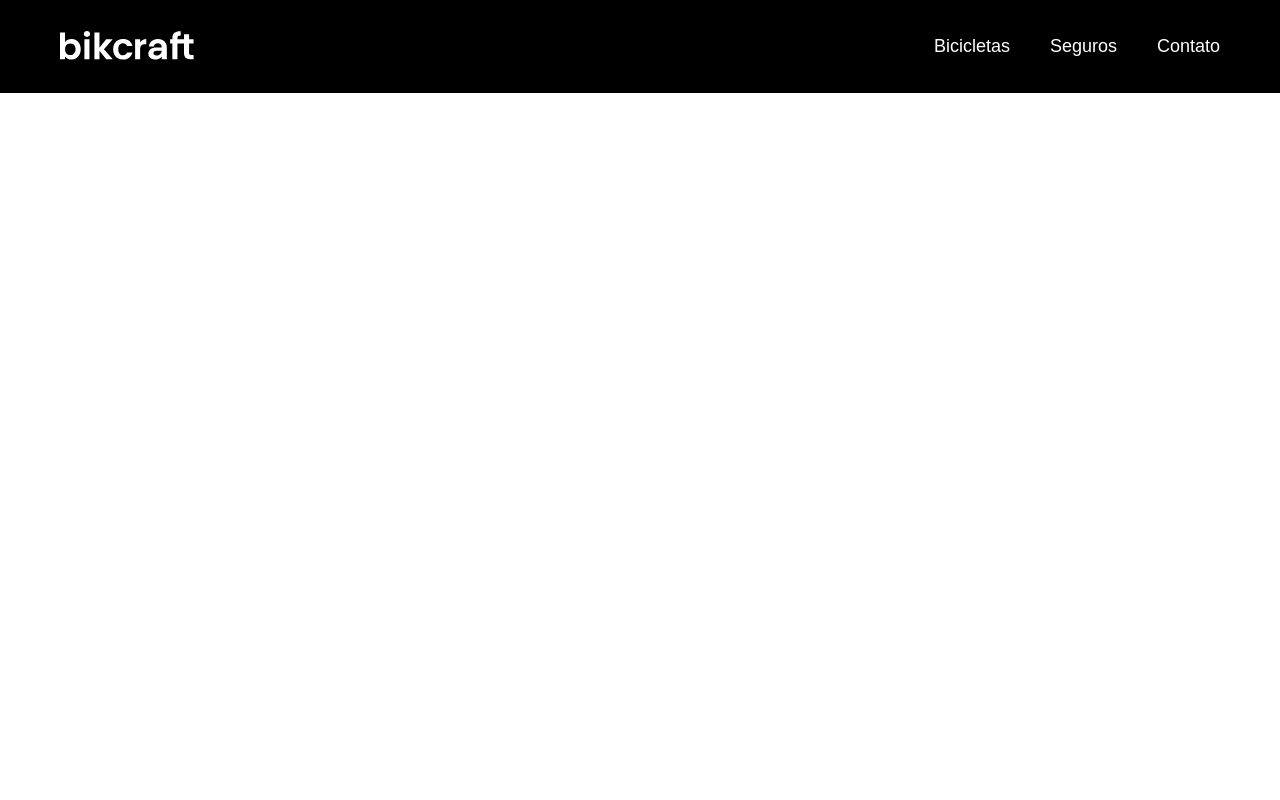
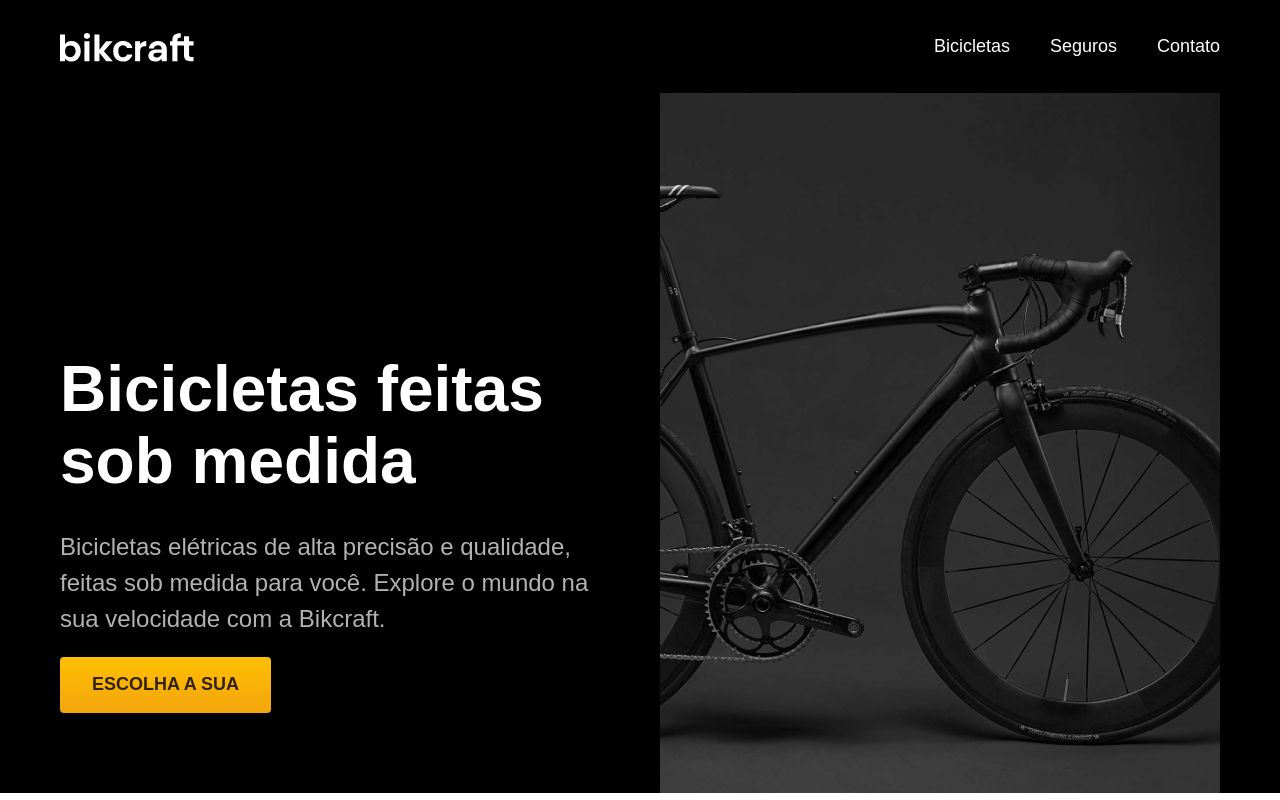
Before and after one commit to CaioBucciarelli/bikcraft, a plain HTML site: page index.html in a window 1280 px wide. Drawn offline with Linux system fonts and the light colour scheme.

Commit message:
introducao-html-e-css

```diff
--- a/css/style.css
+++ b/css/style.css
@@ -3,14 +3,25 @@ body {
   font-family: Arial, Helvetica, sans-serif;
 }
 
+h1,
+ul,
+p {
+  margin: 0px;
+}
+
 ul {
-  margin: 0px;
   padding: 0px;
   list-style: none;
 }
 
 a {
   text-decoration: none;
+  color: inherit;
+}
+
+img {
+  max-width: 100%;
+    display: block;
 }
 
 .header-bg {
@@ -89,3 +100,59 @@ a {
     font-size: 14px;
   }
 }
+
+.introducao-bg {
+  background: #000;
+  color: #fff;
+}
+
+.introducao {
+  display: grid;
+  grid-template-columns: 1fr 1fr;
+  gap: 0px 40px;
+  box-sizing: border-box;
+  max-width: 1200px;
+  padding-left: 20px;
+  padding-right: 20px;
+  margin-left: auto;
+  margin-right: auto;
+}
+
+.introducao-conteudo {
+  align-self: end;
+  padding-bottom: 80px;
+}
+
+.introducao h1 {
+  margin-bottom: 32px;
+  font-size: 64px;
+  line-height: 1.125;
+}
+
+.introducao h1 span {
+  color: #fb0;
+}
+
+.introducao p {
+  margin-bottom: 20px;
+  font-size: 24px;
+  line-height: 1.5;
+  color: #b2b2b2;
+}
+
+.introducao a {
+  display: inline-block;
+  padding: 16px 32px;
+  background: linear-gradient(#ffbf00, #f2a50c);
+  border-radius: 4px;
+  box-shadow: 0 1px 2px rgba(0,0,0,.1);
+  text-transform: uppercase;
+  color: #320;
+  font-size: 18px;
+  line-height: 1.33;
+  font-weight: bold;
+}
+
+.introducao a:hover {
+  background: linear-gradient(#ffb60d, #e59317);
+}
--- a/index.html
+++ b/index.html
@@ -23,6 +23,17 @@
         </nav>
       </div>
     </header>
+
+    <main class="introducao-bg">
+      <div class="introducao">
+        <div class="introducao-conteudo">
+          <h1>Bicicletas feitas sob medida<span><div class=""></div></span></h1>
+          <p>Bicicletas elétricas de alta precisão e qualidade, feitas sob medida para você. Explore o mundo na sua velocidade com a Bikcraft.</p>
+          <a href="./bicicletas">Escolha a sua</a>
+        </div>
+        <img src="./img/fotos/introducao.jpg" alt="Bicicleta elétrica preta.">
+      </div>
+    </main>
   </body>
 
 </html>
```
